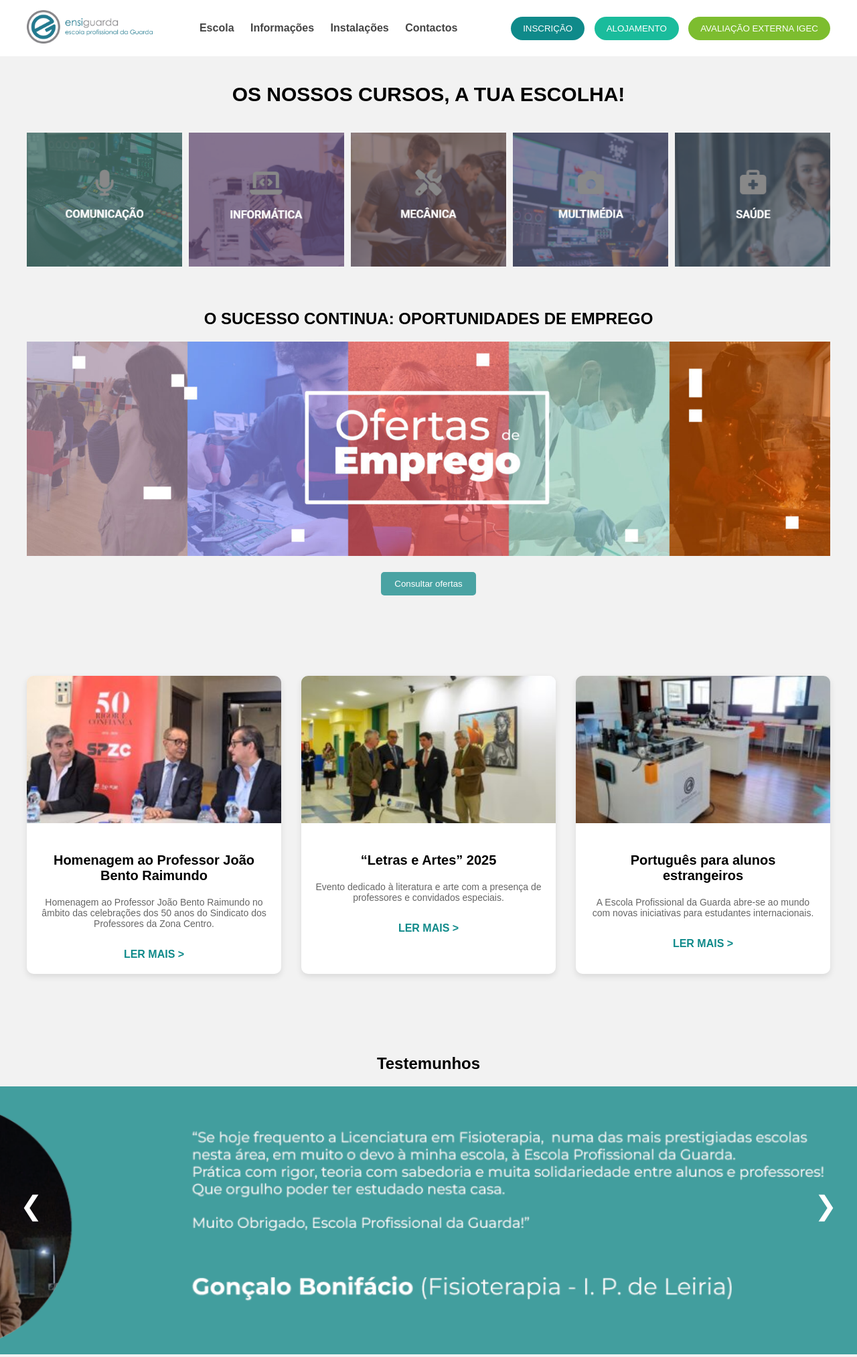
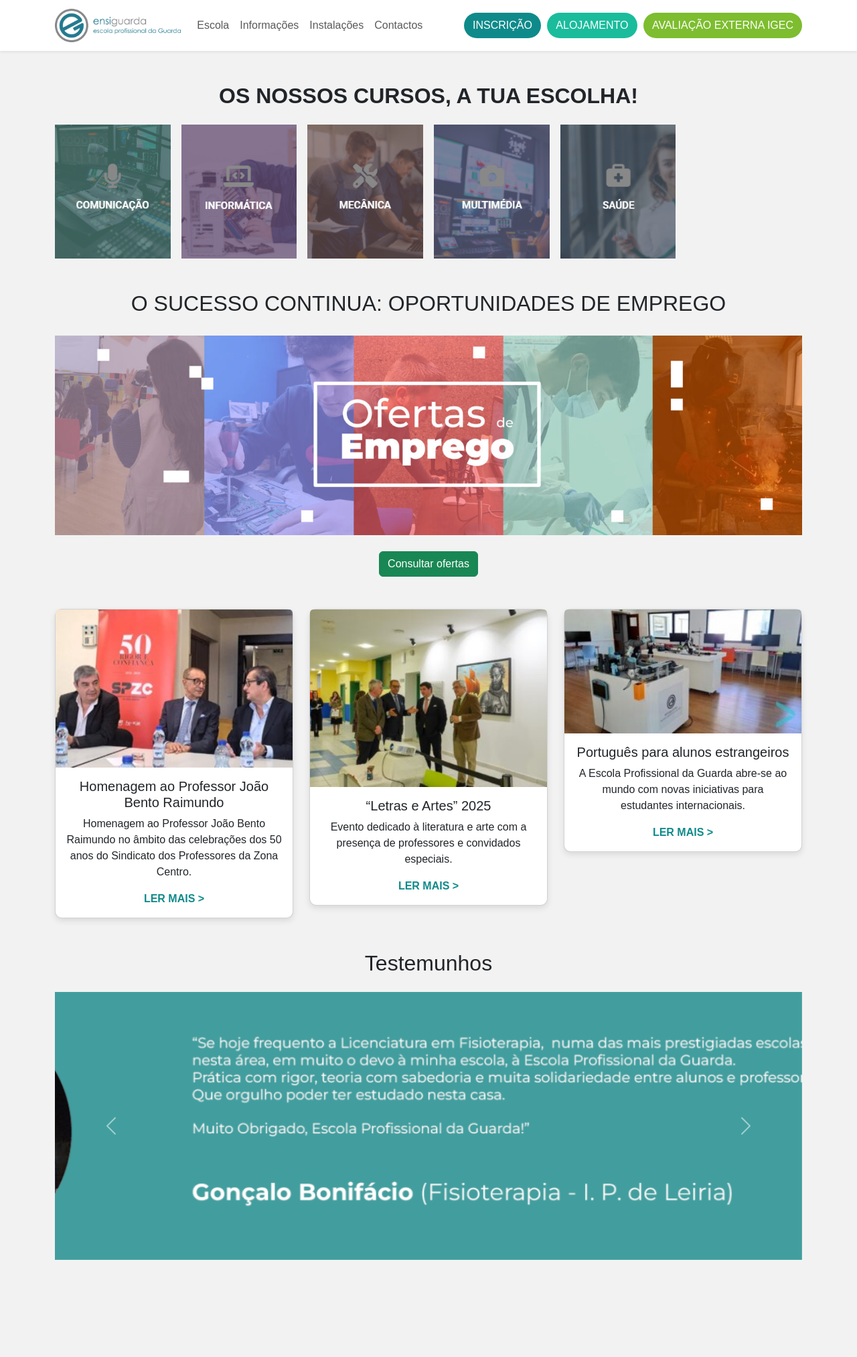
Before and after one commit to tgei252677-glitch/siteensiguarda, a plain HTML site: page index.html in a window 1280 px wide. Shown: the whole page at 67% size. After the commit the page ends 1881 px from the top, so only its background shows below. Drawn offline with nearby package versions, Linux system fonts and the light colour scheme.

Commit message:
Alteração no codigo e mudança de ficheiros

```diff
--- a/index.html
+++ b/index.html
@@ -1,357 +1,188 @@
-<!DOCTYPE html>
-<html lang="pt">
+<html>
 <head>
-<meta charset="UTF-8">
-<title>Escola Profissional - ensiguarda</title>
+<meta name="auhtor" content="Mateus Vicente">
+<meta name="Description" content="Site da Ensiguarda">
 
-<style>
+<title>Escola Profissional - Ensiguarda</title>
+<link href="https://cdn.jsdelivr.net/npm/bootstrap@5.3.2/dist/css/bootstrap.min.css" rel="stylesheet">
+<link rel="stylesheet" href="style.css">
+</head>
+<body>
+<nav class="navbar navbar-expand-lg bg-white shadow-sm">
+<div class="container">
+<a class="navbar-brand" href="#">
+<img src="res/Ativo-1-1024x272.png" class="logo">
+</a>
+<button class="navbar-toggler" data-bs-toggle="collapse" data-bs-target="#menu">
+<span class="navbar-toggler-icon"></span>
+</button>
 
-body{
-font-family: Arial, sans-serif;
-margin:0;
-background:#f2f2f2;
-}
+<div class="collapse navbar-collapse" id="menu">
 
-/* MENU */
+<ul class="navbar-nav me-auto">
 
-header{
-background:white;
-display:flex;
-align-items:center;
-justify-content:space-between;
-padding:15px 40px;
-}
+<li class="nav-item">
+<a class="nav-link" href="#">Escola</a>
+</li>
 
-nav a{
-margin:0 10px;
-text-decoration:none;
-color:#444;
-font-weight:bold;
-}
+<li class="nav-item">
+<a class="nav-link" href="#">Informações</a>
+</li>
 
-.logo img{
-height:50px;
-}
+<li class="nav-item">
+<a class="nav-link" href="#">Instalações</a>
+</li>
 
-/* BOTÕES */
+<li class="nav-item">
+<a class="nav-link" href="#">Contactos</a>
+</li>
 
-.botoes button{
-border:none;
-padding:10px 18px;
-margin-left:10px;
-border-radius:20px;
-color:white;
-cursor:pointer;
-}
-
-.inscricao{background:#0f8a8a;}
-.alojamento{background:#1abc9c;}
-.avaliacao{background:#7dbd2f;}
-
-/* TITULO */
-
-.titulo{
-text-align:center;
-margin:40px 0;
-font-size:30px;
-font-weight:bold;
-}
-
-/* CURSOS */
-
-.cursos{
-display:grid;
-grid-template-columns: repeat(5, 1fr);
-gap:10px;
-padding:0 40px;
-}
-
-.curso img{
-width:100%;
-height:200px;
-object-fit:cover;
-}
-
-/* EMPREGOS */
-
-.empregos{
-margin:60px 40px;
-text-align:center;
-}
-
-.empregos img{
-width:100%;
-max-height:350px;
-object-fit:cover;
-}
-
-.empregos button{
-margin-top:20px;
-padding:10px 20px;
-border:none;
-background:#4aa3a3;
-color:white;
-border-radius:5px;
-cursor:pointer;
-}
-
-/* NOTICIAS */
-
-.noticias{
-padding:60px 40px;
-}
-
-.noticias-container{
-display:grid;
-grid-template-columns:repeat(3,1fr);
-gap:30px;
-}
-
-.noticia{
-background:white;
-border-radius:10px;
-overflow:hidden;
-box-shadow:0 4px 10px rgba(0,0,0,0.1);
-}
-
-.noticia img{
-width:100%;
-height:220px;
-object-fit:cover;
-}
-
-.noticia-conteudo{
-padding:20px;
-text-align:center;
-}
-
-.noticia h3{
-font-size:20px;
-}
-
-.noticia p{
-font-size:14px;
-color:#666;
-}
-
-.lermais{
-display:inline-block;
-margin-top:15px;
-color:#0f8a8a;
-font-weight:bold;
-text-decoration:none;
-}
-
-/* TESTEMUNHOS */
-
-.testemunhos{
-margin-top:60px;
-text-align:center;
-position:relative;
-}
-
-.slider{
-position:relative;
-overflow:hidden;
-}
-
-.slide{
-display:none;
-}
-
-.slide img{
-width:100%;
-height:400px;
-object-fit:cover;
-}
-
-/* SETAS */
-
-.seta{
-position:absolute;
-top:50%;
-transform:translateY(-50%);
-font-size:40px;
-color:white;
-cursor:pointer;
-padding:10px;
-user-select:none;
-}
-
-.esquerda{
-left:20px;
-}
-
-.direita{
-right:20px;
-}
-
-</style>
-</head>
-
-<body>
-
-<header>
-
-<div class="logo">
-<img src="Ativo-1-1024x272.png">
-</div>
-
-<nav>
-<a href="#">Escola</a>
-<a href="#">Informações</a>
-<a href="#">Instalações</a>
-<a href="#">Contactos</a>
-</nav>
+</ul>
 
 <div class="botoes">
-<button class="inscricao">INSCRIÇÃO</button>
-<button class="alojamento">ALOJAMENTO</button>
-<button class="avaliacao">AVALIAÇÃO EXTERNA IGEC</button>
-</div>
 
-</header>
+<button class="btn inscricao">INSCRIÇÃO</button>
+<button class="btn alojamento">ALOJAMENTO</button>
+<button class="btn avaliacao">AVALIAÇÃO EXTERNA IGEC</button>
 
-<div class="titulo">
-OS NOSSOS CURSOS, A TUA ESCOLHA!
-</div>
-
-<div class="cursos">
-
-<div class="curso">
-<img src="comunicação.png">
-</div>
-
-<div class="curso">
-<img src="Informatica.png">
-</div>
-
-<div class="curso">
-<img src="mecanica.png">
-</div>
-
-<div class="curso">
-<img src="multimedia.png">
-</div>
-
-<div class="curso">
-<img src="saude.png">
 </div>
 
 </div>
+</div>
+</nav>
+<div class="container text-center mt-5">
+<h2 class="titulo">OS NOSSOS CURSOS, A TUA ESCOLHA!</h2>
+</div>
+<div class="container mt-4">
+<div class="row g-3">
+<div class="col-md-2">
+<img src="res/comunicação.png" class="img-fluid curso-img">
+</div>
+<div class="col-md-2">
+<img src="res/Informatica.png" class="img-fluid curso-img">
+</div>
 
-<div class="empregos">
+<div class="col-md-2">
+<img src="res/mecanica.png" class="img-fluid curso-img">
+</div>
 
-<h2>O SUCESSO CONTINUA: OPORTUNIDADES DE EMPREGO</h2>
+<div class="col-md-2">
+<img src="res/multimedia.png" class="img-fluid curso-img">
+</div>
 
-<img src="JOB.jpg">
-
-<br>
-
-<button>Consultar ofertas</button>
+<div class="col-md-2">
+<img src="res/saude.png" class="img-fluid curso-img">
+</div>
 
 </div>
+</div>
+<div class="container text-center mt-5">
+<h2>O SUCESSO CONTINUA: OPORTUNIDADES DE EMPREGO</h2>
+<img src="res/JOB.jpg" class="img-fluid empregos-img">
+<br><br>
+<button class="btn btn-success">Consultar ofertas</button>
+</div>
+<div class="container noticias mt-5">
 
-<!-- NOTICIAS -->
+<div class="row g-4">
 
-<div class="noticias">
+<div class="col-md-4">
 
-<div class="noticias-container">
+<div class="card noticia">
 
-<div class="noticia">
-<img src="Homenagem3-300x200.jpeg">
-<div class="noticia-conteudo">
-<h3>Homenagem ao Professor João Bento Raimundo</h3>
-<p>
+<img src="res/Homenagem3-300x200.jpeg" class="card-img-top">
+
+<div class="card-body text-center">
+
+<h5 class="card-title">Homenagem ao Professor João Bento Raimundo</h5>
+
+<p class="card-text">
 Homenagem ao Professor João Bento Raimundo no âmbito das celebrações dos 50 anos do Sindicato dos Professores da Zona Centro.
 </p>
+
 <a href="#" class="lermais">LER MAIS ></a>
+
+</div>
 </div>
 </div>
 
-<div class="noticia">
-<img src="LetrasArtes_01-300x225.jpeg">
-<div class="noticia-conteudo">
-<h3>“Letras e Artes” 2025</h3>
-<p>
+
+<div class="col-md-4">
+
+<div class="card noticia">
+
+<img src="res/LetrasArtes_01-300x225.jpeg" class="card-img-top">
+
+<div class="card-body text-center">
+
+<h5 class="card-title">“Letras e Artes” 2025</h5>
+
+<p class="card-text">
 Evento dedicado à literatura e arte com a presença de professores e convidados especiais.
 </p>
+
 <a href="#" class="lermais">LER MAIS ></a>
+
+</div>
 </div>
 </div>
 
-<div class="noticia">
-<img src="portugues.jpg">
-<div class="noticia-conteudo">
-<h3>Português para alunos estrangeiros</h3>
-<p>
+
+<div class="col-md-4">
+
+<div class="card noticia">
+
+<img src="res/portugues.jpg" class="card-img-top">
+
+<div class="card-body text-center">
+
+<h5 class="card-title">Português para alunos estrangeiros</h5>
+
+<p class="card-text">
 A Escola Profissional da Guarda abre-se ao mundo com novas iniciativas para estudantes internacionais.
 </p>
+
 <a href="#" class="lermais">LER MAIS ></a>
+
+</div>
 </div>
 </div>
 
 </div>
 </div>
-
-<!-- TESTEMUNHOS -->
-
-<div class="testemunhos">
+<div class="container text-center mt-5">
 
 <h2>Testemunhos</h2>
 
-<div class="slider">
+<div id="carouselExample" class="carousel slide mt-4">
 
-<div class="slide">
-<img src="testemunha1.png">
+<div class="carousel-inner">
+
+<div class="carousel-item active">
+<img src="res/testemunha1.png" class="d-block w-100">
 </div>
 
-<div class="slide">
-<img src="testemulha2.png">
+<div class="carousel-item">
+<img src="res/testemulha2.png" class="d-block w-100">
 </div>
 
-<div class="slide">
-<img src="testemulha3.png">
+<div class="carousel-item">
+<img src="res/testemulha3.png" class="d-block w-100">
 </div>
 
 </div>
 
-<div class="seta esquerda" onclick="mudarSlide(-1)">❮</div>
-<div class="seta direita" onclick="mudarSlide(1)">❯</div>
+<button class="carousel-control-prev" data-bs-target="#carouselExample" data-bs-slide="prev">
+<span class="carousel-control-prev-icon"></span>
+</button>
+
+<button class="carousel-control-next" data-bs-target="#carouselExample" data-bs-slide="next">
+<span class="carousel-control-next-icon"></span>
+</button>
 
 </div>
-
-<script>
-
-let slideIndex = 0;
-mostrarSlide();
-
-function mudarSlide(n){
-slideIndex += n;
-mostrarSlide();
-}
-
-function mostrarSlide(){
-
-let slides = document.getElementsByClassName("slide");
-
-if(slideIndex >= slides.length){
-slideIndex = 0;
-}
-
-if(slideIndex < 0){
-slideIndex = slides.length - 1;
-}
-
-for(let i=0;i<slides.length;i++){
-slides[i].style.display="none";
-}
-
-slides[slideIndex].style.display="block";
-
-}
-
-</script>
+</div>
+<script src="https://cdn.jsdelivr.net/npm/bootstrap@5.3.2/dist/js/bootstrap.bundle.min.js"></script>
 
 </body>
 </html>
--- a/style.css
+++ b/style.css
@@ -1,162 +1,58 @@
-* {
-    margin: 0;
-    padding: 0;
-    box-sizing: border-box;
-    font-family: Arial, Helvetica, sans-serif;
+body{
+  background:#f2f2f2;
+  font-family:Arial, sans-serif;
   }
 
-  .header {
-    display: flex;
-    align-items: center;
-    justify-content: space-between;
-    padding: 12px 30px;
-    background: #fff;
-    border-bottom: 1px solid #e5e5e5;
+  .logo{
+  height:50px;
   }
 
-  .logo {
-    display: flex;
-    align-items: center;
-    gap: 10px;
+  .botoes button{
+  border-radius:20px;
+  color:white;
+  margin-left:5px;
   }
 
-  .logo img {
-    height: 45px;
+  .inscricao{
+  background:#0f8a8a;
   }
 
-
-
-  .logo-text strong {
-    font-size: 16px;
-    color: #1b6f8c;
+  .alojamento{
+  background:#1abc9c;
   }
 
-  .menu {
-    display: flex;
-    gap: 25px;
+  .avaliacao{
+  background:#7dbd2f;
   }
 
-  .menu a {
-    text-decoration: none;
-    color: #555;
-    font-size: 14px;
+  .titulo{
+  font-weight:bold;
   }
 
-  .menu a:hover {
-    color: #1b6f8c;
+  .curso-img{
+  height:200px;
+  object-fit:cover;
+  width:100%;
   }
 
-  .buttons {
-    display: flex;
-    gap: 10px;
+  .empregos-img{
+  max-height:350px;
+  object-fit:cover;
+  margin-top:20px;
   }
 
-  .btn {
-    padding: 8px 14px;
-    font-size: 12px;
-    color: #fff;
-    text-decoration: none;
-    border-radius: 20px;
-    font-weight: bold;
+  .noticia{
+  border-radius:10px;
+  box-shadow:0 4px 10px rgba(0,0,0,0.1);
   }
 
-  .btn-blue {
-    background: #1b6f8c;
+  .lermais{
+  text-decoration:none;
+  color:#0f8a8a;
+  font-weight:bold;
   }
 
-  .btn-green {
-    background: #2aa876;
+  .carousel img{
+  height:400px;
+  object-fit:cover;
   }
-
-  .btn-lime {
-    background: #8bc34a;
-  }
-
-  * {
-    margin: 0;
-    padding: 0;
-    box-sizing: border-box;
-    font-family: Arial, Helvetica, sans-serif;
-}
-
-body {
-    background: #fff;
-}
-
-.courses {
-    width: 90%;
-    margin: 40px auto;
-    text-align: center;
-}
-
-.courses h1 {
-    font-size: 28px;
-    margin-bottom: 30px;
-    font-weight: bold;
-}
-
-.course-grid {
-    display: grid;
-    grid-template-columns: repeat(5, 1fr);
-    gap: 15px;
-}
-
-.course {
-    position: relative;
-    height: 220px;
-    background-size: cover;
-    background-position: center;
-    cursor: pointer;
-    display: flex;
-    align-items: center;
-    justify-content: center;
-}
-
-.course::after {
-    content: "";
-    position: absolute;
-    inset: 0;
-    background: rgba(0,0,0,0.45);
-}
-
-.course span {
-    position: relative;
-    color: #fff;
-    font-size: 18px;
-    font-weight: bold;
-    z-index: 1;
-}
-
-/* Imagens de fundo (exemplos) */
-.communication {
-    background-image: url("comunicação.png");
-}
-
-.informatica {
-    background-image: url("Informatica.png");
-}
-
-.multimedia {
-    background-image: url("multimedia.png");
-}
-
-.saude {
-    background-image: url("saude.png");
-}
-
-.mecanica {
-    background-image: url("mecanica.png");
-}
-
-/* Responsivo */
-@media (max-width: 1000px) {
-    .course-grid {
-        grid-template-columns: repeat(2, 1fr);
-    }
-}
-
-@media (max-width: 500px) {
-    .course-grid {
-        grid-template-columns: 1fr;
-    }
-}
```
Also changed, not shown: res/Ativo-1-1024x272.png (renamed from Ativo-1-1024x272.png), res/Homenagem3-300x200.jpeg (renamed from Homenagem3-300x200.jpeg), res/Informatica.png (renamed from Informatica.png), res/JOB.jpg (renamed from JOB.jpg), res/LetrasArtes_01-300x225.jpeg (renamed from LetrasArtes_01-300x225.jpeg), res/comunicação.png (renamed from comunicação.png), res/mecanica.png (renamed from mecanica.png), res/multimedia.png (renamed from multimedia.png), res/portugues.jpg (renamed from portugues.jpg), res/saude.png (renamed from saude.png), res/testemulha2.png (renamed from testemulha2.png), res/testemulha3.png (renamed from testemulha3.png), res/testemunha1.png (renamed from testemunha1.png).
